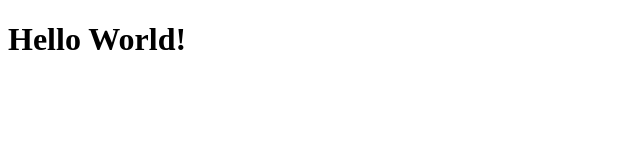
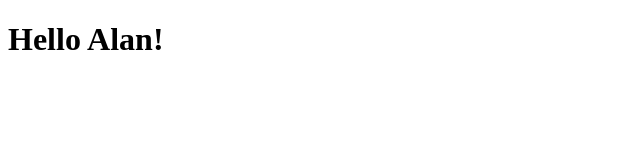
Before and after one commit to ikaeff/ansible-hexlet, a plain HTML site: page files/index.html in a window 1280 px wide. Shown: the full height of the page, 0-640 px from the left. Drawn offline with Linux system fonts and the light colour scheme.

```diff
--- a/files/index.html
+++ b/files/index.html
@@ -4,9 +4,9 @@
   <meta charset="UTF-8">
   <meta http-equiv="X-UA-Compatible" content="IE=edge">
   <meta name="viewport" content="width=device-width, initial-scale=1.0">
-  <title>Hello World!</title>
+  <title>Hello Alan!</title>
 </head>
 <body>
-  <h1>Hello World!</h1>
+  <h1>Hello Alan!</h1>
 </body>
 </html>
```
Also changed, not shown: 2 other files.
